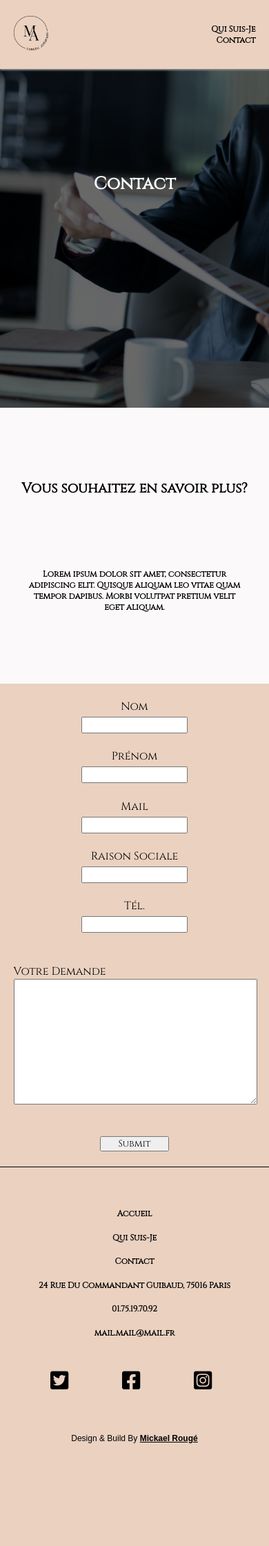
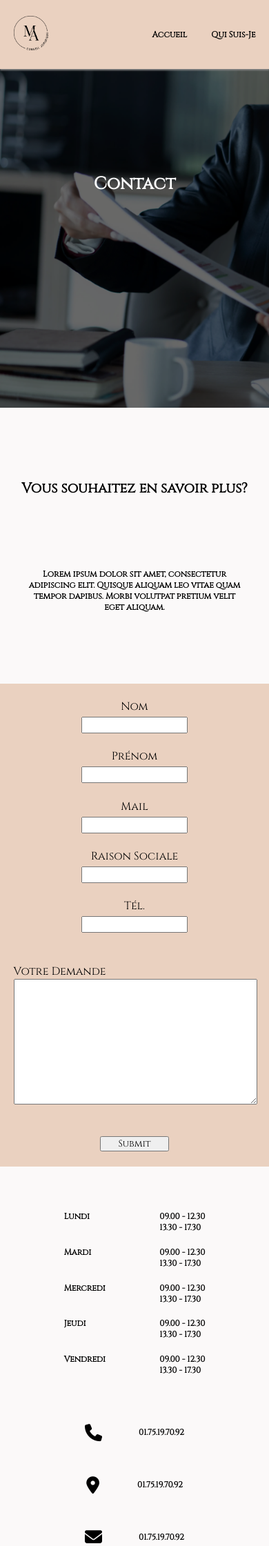
Before and after one commit to Micka0675/Marion-Andorra-Juriste, a PHP site: page /pages/contact.html in a window 390 px wide. Shown: the top 2241 px of the page at 69% size. Before the commit the page ends 2092 px from the top, so only its background shows below. Run offline with PHP 8.4, Linux system fonts and the light colour scheme; some libraries are stand-ins or nearby versions.

Commit message:
* V BETA --- Add Last page content

```diff
--- a/css/style.css
+++ b/css/style.css
@@ -9,6 +13,7 @@ body, body *{
     text-decoration: none;
     font-family: 'Cinzel', serif;
     --light-color:#EAD1C0;
+    --footer-color:#FCF9F8;
 }
 
 body{
@@ -69,17 +84,17 @@ header{
     justify-content: center;
     flex-direction: column;
     align-items: center;
-    width: 50%;
+    width: 55%;
     height: 100%;
 }
 
 .nav{
-    width: 15%;
+    width: 20%;
+    max-width: 170px;
     height: 100%;
     display: flex;
-    flex-direction: column;
-    justify-content: center;
-    align-items: flex-end;
+    justify-content: space-between;
+    align-items: center;
 }
 
 .nav a{
@@ -226,6 +241,61 @@ form input{
 
 /* ------------------------- */
 
+/* horaires */
+
+.coord-contain{
+    width: 50%;
+    height: 300px;
+    display: flex;
+    justify-content: center;
+    align-items: center;
+}
+
+.coord{
+    width: calc(50% - 2px);
+    height: 100%;
+    display: flex;
+    flex-direction: column;
+    justify-content: space-evenly;
+    align-items: center;
+}
+
+.coord-line{
+    width: 60%;
+    display: flex;
+    justify-content: space-between;
+    align-items: center;
+    font-size: 20px;
+}
+
+.coord-line i{
+    font-size: 25px;
+}
+
+.separation{
+    background-color: black;
+    width: 4px;
+    height: 80%;
+    position: relative;
+    right: 2px;
+}
+
+.horaires{
+    width: calc(50% - 2px);
+    height: 100%;
+    display: flex;
+    flex-direction: column;
+    justify-content: center;
+    align-items: center;
+}
+
+.day{
+    display: flex;
+    width: 75%;
+    justify-content: space-between;
+}
+
+/* --------------------------- */
 .mask-header{
     width: 100%;
     height: 100%;
@@ -533,6 +610,14 @@ footer ul{
 
 @media screen and (max-width : 1000px) {
 
+    .main-header{
+        width: 95%;
+    }
+
+    .nav{
+        font-size: 12px;
+    }
+
     .icons-bloc i {
         font-size: 60px;
     }
@@ -580,6 +666,38 @@ footer ul{
         margin: 0;
     }
 
+    .coord-contain{
+        flex-direction: column;
+        justify-content: space-evenly;
+        width: 70%;
+        max-width: 100%;
+        height: 600px;
+    }
+
+    .coord{
+        width: 70%;
+        order:1;
+    }
+
+    .separation{
+        display: none;
+    }
+
+    .horaires{
+        width: 70%;
+        order:0;
+        justify-content: space-evenly;
+        margin-top: 45px;
+    }
+
+    .hours{
+    }
+
+    .coord-line{
+        width: 250px;
+        justify-content: space-evenly;
+    }
+
 }
 
 @media screen and (max-width : 750px){
@@ -615,7 +733,7 @@ footer ul{
     }
 
     .nav{
-        width: 30%;
+        width: 25%;
     }
 
     .icons-bloc{
@@ -631,17 +749,40 @@ footer ul{
     }
 }
 
+@media screen and (max-width:500px){
+    h1{
+        font-size: 20px;
+    }
+
+    .logo{
+        width: 35%;
+    }
+    .nav{
+        width: 35%;
+    }
+}
+
 @media screen and (max-width : 450px){
+
+    .logo{
+        width: 20%;
+    }
+
     .logo img{
         width: 50px;
     }
 
-    .en-tete p{
+    .en-tete{
         display: none;
     }
 
     h1{
         display: none;
+    }
+
+    .nav{
+        width: 60%;
+        max-width: 150px;
     }
 
     .icons-bloc{
@@ -762,9 +902,33 @@ footer ul{
         justify-content: center;
         order: 2;
     }
+
+    .coord-contain{
+        width: 100%;
+    }
 }
 
 @media screen and (max-width : 260px){
+
+    body{
+       min-width: 256px;
+    }
+
+    .form-header h2{
+        font-size: 12px;
+        width: 80%;
+    }
+
+    .logo img{
+        width: 60px;
+    }
+
+    .nav{
+        flex-direction: column;
+        height: 40%;
+    }
+
+
     .bloc-contenu{
         height: 100vh;
     }
--- a/pages/contact.html
+++ b/pages/contact.html
@@ -20,13 +20,13 @@
                 <p>~ Conseils Juridiques ~</p>
             </div>
             <div class="nav">
-                <a href="../pages/Qui-suis-je.html">Qui Suis-Je</a>
-                <a href="../pages/contact.html">Contact</a>
+                <a href="../index.html">Accueil</a>
+                <a href="./Qui-suis-je.html">Qui Suis-Je</a>
             </div>
         </div>
     </header>
     <div class="main">
-        <div class="header-main-3">
+        <div class="header-main-3" id="headerContact">
             <div class="mask-header"></div>
             <h2 class="header-title">Contact</h2>
         </div>
@@ -46,7 +46,61 @@
             <input class="sub" type="submit">
         </form>
     </div>
-    <footer>
+    <div class="coord-contain">
+        <div class="coord">
+            <div class="coord-line">
+                <i class="fa-solid fa-phone"></i>
+                <p>01.75.19.70.92</p>
+            </div>
+            <div class="coord-line">
+                <i class="fa-solid fa-location-dot"></i>
+                <p>01.75.19.70.92</p>
+            </div>
+            <div class="coord-line">
+                <i class="fa-solid fa-envelope"></i>
+                <p>01.75.19.70.92</p>
+            </div>
+        </div>
+        <div class="separation"></div>
+        <div class="horaires">
+            <div class="day">
+                <p>Lundi</p>
+                <div class="hours">
+                    <p>09.00 - 12.30</p>
+                    <p>13.30 - 17.30</p>
+                </div>
+            </div>
+            <div class="day">
+                <p>Mardi</p>
+                <div class="hours">
+                    <p>09.00 - 12.30</p>
+                    <p>13.30 - 17.30</p>
+                </div>
+            </div>
+            <div class="day">
+                <p>Mercredi</p>
+                <div class="hours">
+                    <p>09.00 - 12.30</p>
+                    <p>13.30 - 17.30</p>
+                </div>
+            </div>
+            <div class="day">
+                <p>Jeudi</p>
+                <div class="hours">
+                    <p>09.00 - 12.30</p>
+                    <p>13.30 - 17.30</p>
+                </div>
+            </div>
+            <div class="day">
+                <p>Vendredi</p>
+                <div class="hours">
+                    <p>09.00 - 12.30</p>
+                    <p>13.30 - 17.30</p>
+                </div>
+            </div>
+        </div>
+    </div>
+    <footer class="foot-index">
         <div class="main-footer">
             <div class="adress">
                 <ul>
@@ -56,9 +110,9 @@
                 </ul>
             </div>
             <div class="nav-footer">
-                <a href="">Accueil</a>
-                <a href="">Qui Suis-Je</a>
-                <a href="">Contact</a>
+                <a href="../index.html">Accueil</a>
+                <a href="./Qui-suis-je.html">Qui Suis-Je</a>
+                <a href="#headerContact">Contact</a>
             </div>
             <div class="social">
                 <a href=""><i class="fa-brands fa-square-twitter"></i></a>
```
Also changed, not shown: other parts of css/style.css (+61 -7 lines), index.html (+7 -7 lines), pages/Qui-suis-je.html (+7 -7 lines).
